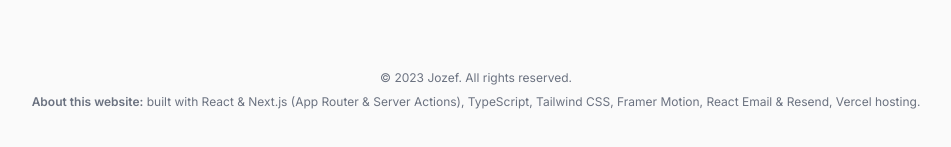
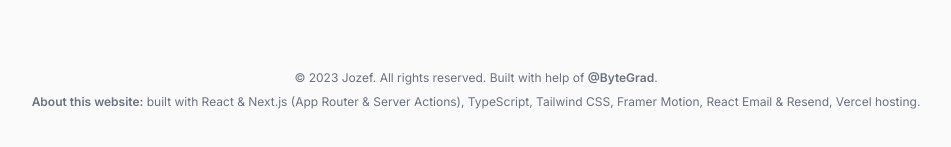
Before and after one commit to dodosaurus/jk-new-portfolio, a Next.js app: page / in a window 1280 px wide. Shown: the part 4530-4677 px from the top of the page, without its empty margins (164-1115 px from the left). Built offline with nearby package versions, Linux system fonts and the light colour scheme; no server answers.

Commit message:
adding ByteGrad mention, my CV

```diff
--- a/components/footer.tsx
+++ b/components/footer.tsx
@@ -4,7 +4,7 @@ export default function Footer() {
   return (
     <footer className="mb-10 px-4 text-center text-gray-500 ">
       <small className="mb-2 block text-xs">
-        &copy; {new Date().getFullYear()} Jozef. All rights reserved.
+        &copy; {new Date().getFullYear()} Jozef. All rights reserved. Built with help of <a className="font-semibold" href="https://www.youtube.com/@ByteGrad">@ByteGrad</a>.
       </small>
       <p className="text-xs">
         <span className="font-semibold">About this website:</span> built with React & Next.js (App Router & Server Actions), TypeScript, Tailwind CSS, Framer Motion, React Email & Resend, Vercel hosting.
```
Also changed, not shown: 1 other file (tests, documents, lock files or other folders).
